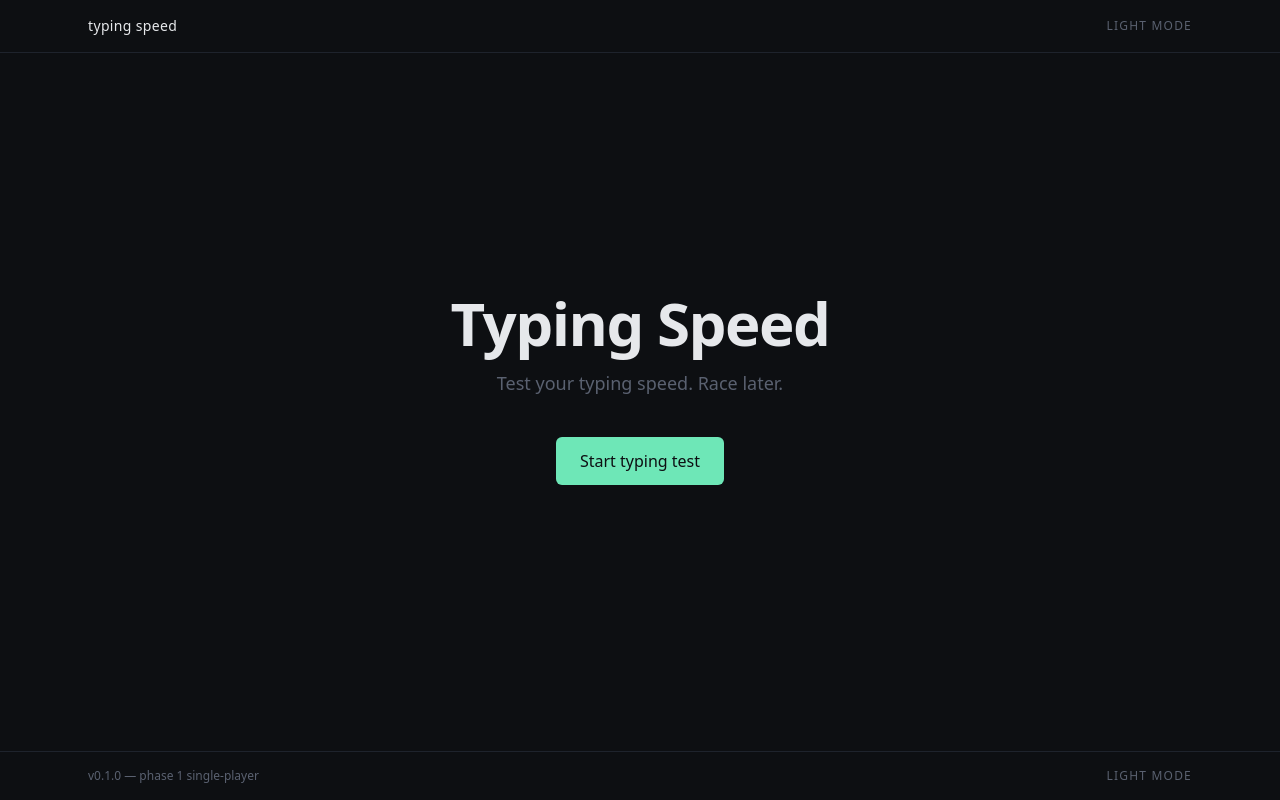
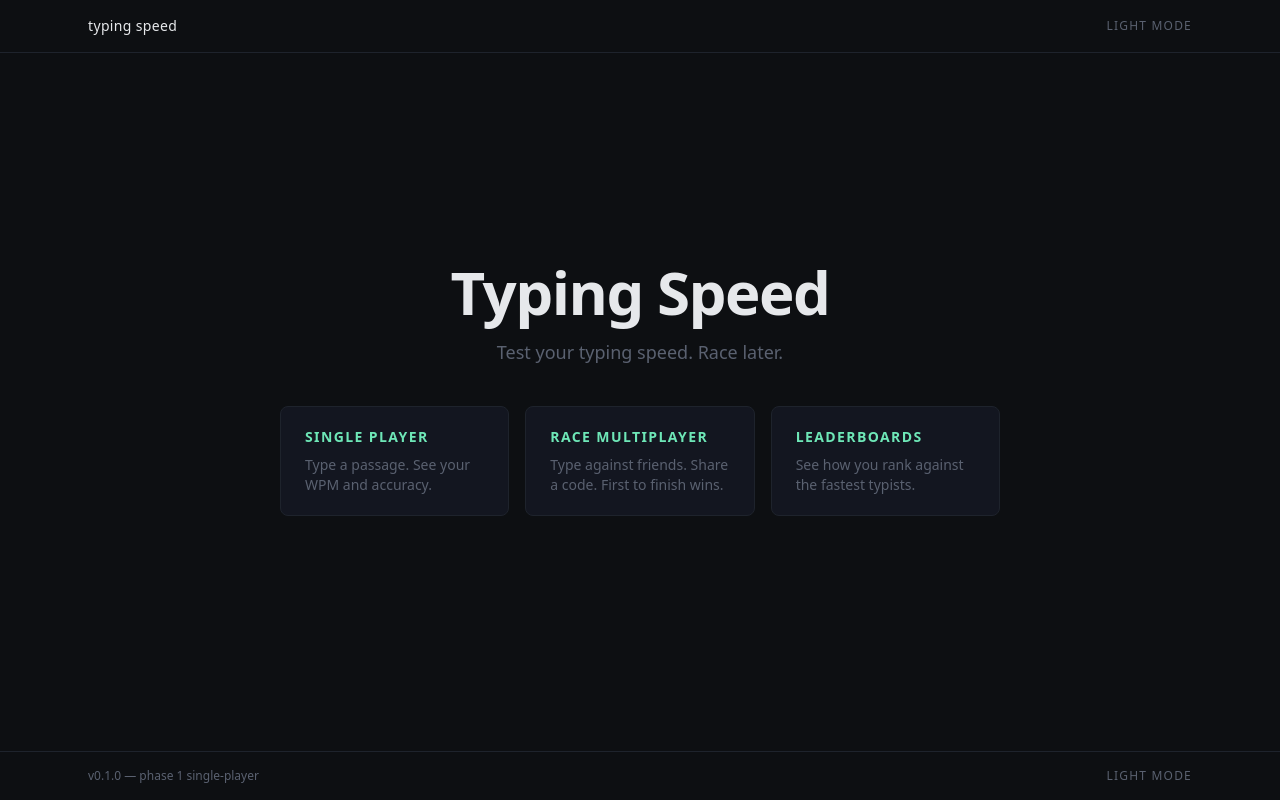
Before and after one commit to reichie020212/typing-speed, a Next.js app: page / in a window 1280 px wide. Built offline with nearby package versions, Linux system fonts and the light colour scheme; no server answers.

Commit message:
feat(race): add nav link, landing tile, and update docs
Signed-off-by: Red <redickbutay02@gmail.com>

```diff
--- a/src/app/page.tsx
+++ b/src/app/page.tsx
@@ -9,12 +9,41 @@ export default function LandingPage() {
         </h1>
         <p className="text-lg text-[color:var(--muted)]">Test your typing speed. Race later.</p>
       </div>
-      <Link
-        href="/single-player"
-        className="inline-flex items-center justify-center rounded-md bg-[color:var(--accent)] px-6 py-3 text-base font-medium text-[color:var(--bg)] transition-colors hover:brightness-110"
-      >
-        Start typing test
-      </Link>
+      <div className="grid w-full gap-4 sm:grid-cols-2 lg:grid-cols-3">
+        <Link
+          href="/single-player"
+          className="flex flex-col gap-2 rounded-lg border border-[color:var(--border)] bg-[color:var(--surface)] px-6 py-5 text-left transition-colors hover:border-[color:var(--accent)]"
+        >
+          <span className="text-sm font-semibold uppercase tracking-widest text-[color:var(--accent)]">
+            Single player
+          </span>
+          <span className="text-sm text-[color:var(--muted)]">
+            Type a passage. See your WPM and accuracy.
+          </span>
+        </Link>
+        <Link
+          href="/race"
+          className="flex flex-col gap-2 rounded-lg border border-[color:var(--border)] bg-[color:var(--surface)] px-6 py-5 text-left transition-colors hover:border-[color:var(--accent)]"
+        >
+          <span className="text-sm font-semibold uppercase tracking-widest text-[color:var(--accent)]">
+            Race multiplayer
+          </span>
+          <span className="text-sm text-[color:var(--muted)]">
+            Type against friends. Share a code. First to finish wins.
+          </span>
+        </Link>
+        <Link
+          href="/leaderboard"
+          className="flex flex-col gap-2 rounded-lg border border-[color:var(--border)] bg-[color:var(--surface)] px-6 py-5 text-left transition-colors hover:border-[color:var(--accent)]"
+        >
+          <span className="text-sm font-semibold uppercase tracking-widest text-[color:var(--accent)]">
+            Leaderboards
+          </span>
+          <span className="text-sm text-[color:var(--muted)]">
+            See how you rank against the fastest typists.
+          </span>
+        </Link>
+      </div>
     </section>
   );
 }
--- a/src/components/chrome/AuthMenu.tsx
+++ b/src/components/chrome/AuthMenu.tsx
@@ -9,12 +9,20 @@ export async function AuthMenu() {
 
   if (!session?.user) {
     return (
+      <div className="flex items-center gap-4">
+        <Link
+          href="/race"
+          className="text-xs uppercase tracking-widest text-[color:var(--muted)] hover:text-[color:var(--fg)] transition-colors"
+        >
+          race
+        </Link>
         <Link
           href="/auth/signin"
           className="text-xs uppercase tracking-widest text-[color:var(--muted)] hover:text-[color:var(--fg)] transition-colors"
         >
           sign in
         </Link>
+      </div>
     );
   }
 
@@ -36,6 +44,7 @@ export async function AuthMenu() {
       </summary>
       <div className="absolute right-0 z-10 mt-2 w-40 rounded-md border border-[color:var(--border)] bg-[color:var(--surface)] py-1 shadow-lg">
         <MenuLink href="/dashboard" label="Dashboard" />
+        <MenuLink href="/race" label="Race" />
         <MenuLink href="/leaderboard" label="Leaderboards" />
         <MenuLink href="/profile/me" label="Profile" />
         <MenuLink href="/history" label="History" />
```
Also changed, not shown: 2 other files (tests, documents, lock files or other folders). Lines whose indentation alone changed are shown as unchanged.
